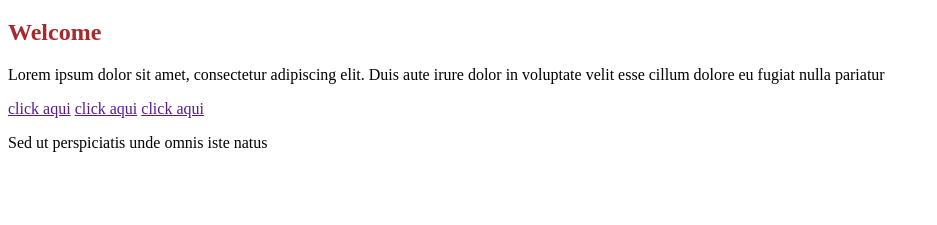
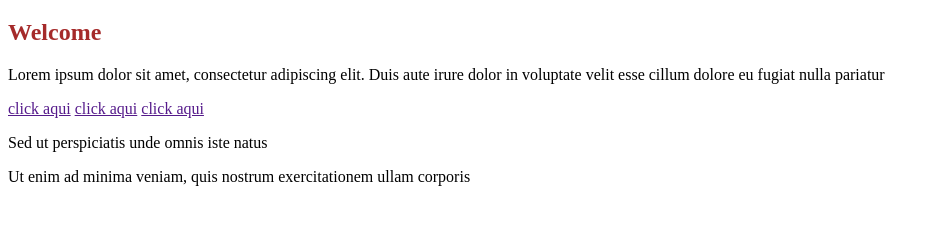
Before and after one commit to Nachomarte/evaluacion-marteniuk, a plain HTML site: page index.html in a window 1280 px wide. Shown: the part 61-286 px from the top of the page, without its empty margins (0-937 px from the left). Drawn offline with Linux system fonts and the light colour scheme.

Commit message:
Agregando parrafo 3

```diff
--- a/index.html
+++ b/index.html
@@ -17,5 +17,6 @@
     <a href="" target="_blank">click aqui</a>
     <a href="" target="_blank">click aqui</a>
     <p>Sed ut perspiciatis unde omnis iste natus</p>
+    <p>Ut enim ad minima veniam, quis nostrum exercitationem ullam corporis</p>
 </body>
 </html>
```
